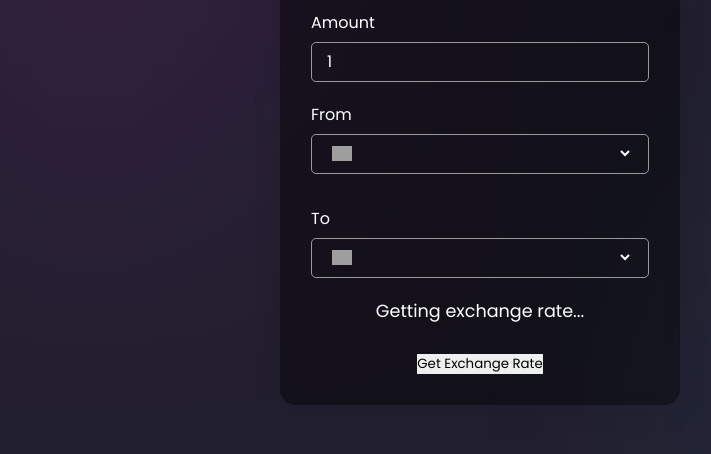
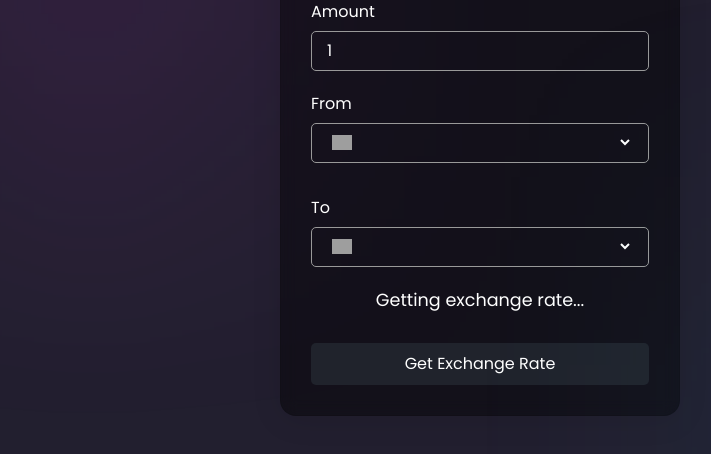
Before and after one commit to thorcamara/Currency_converter, a plain HTML site: page index.html in a window 1280 px wide. Shown: the part 238-692 px from the top of the page, without its empty margins (160-871 px from the left). Drawn offline with Linux system fonts and the light colour scheme; grey boxes are pictures that could not be loaded; some icons are missing.

Commit message:
Styled .container, form and button

```diff
--- a/style.css
+++ b/style.css
@@ -152,3 +152,18 @@ body::after {
   font-size: 1.1rem;
   margin: 20px 0 30px;
 }
+
+.container form button {
+  width: 100%;
+  height: 42px;
+  color: #fff;
+  background: #20232c;
+  font-size: 1rem;
+  cursor: pointer;
+  border-radius: 5px;
+  transition: all 0.3s ease;
+}
+
+.container form button:hover {
+  background: #675afe;
+}
```
